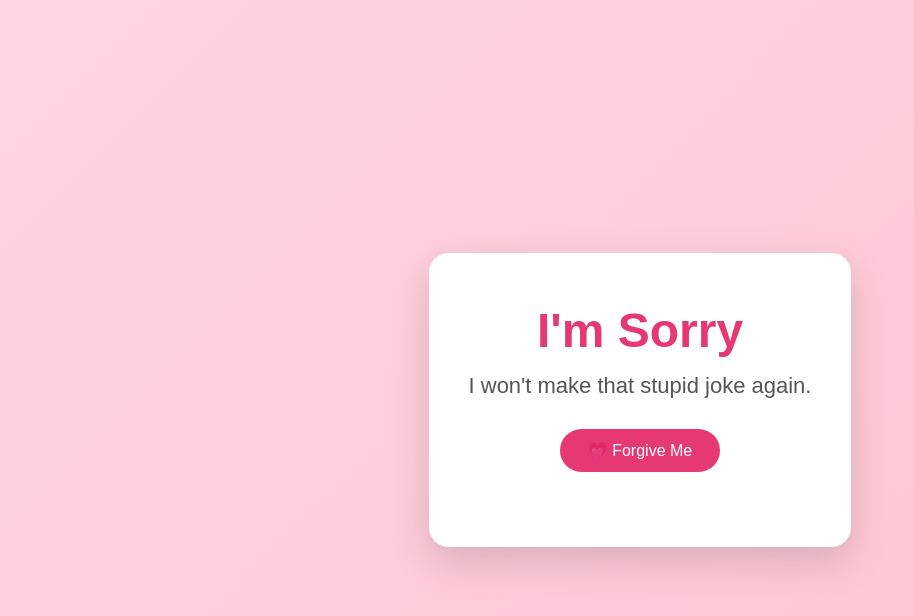
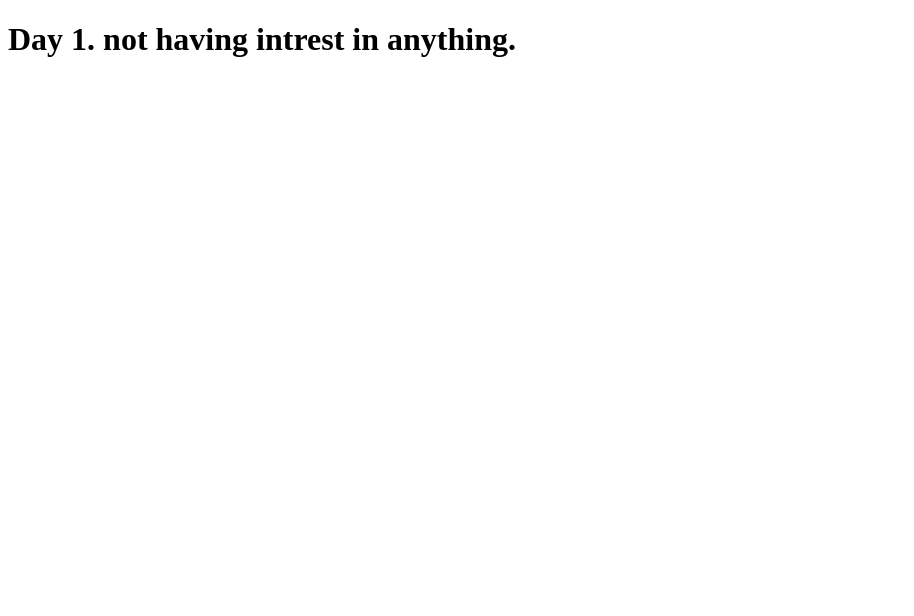
Before and after one commit to krishmaan027/lsn-apology-site, a plain HTML site: page index.html in a window 1280 px wide. Shown: the whole page, without its empty margins (0-914 px from the left). Drawn offline with Linux system fonts and the light colour scheme.

Commit message:
Update index.html

```diff
--- a/index.html
+++ b/index.html
@@ -3,128 +3,10 @@
 <head>
 <meta charset="UTF-8">
 <meta name="viewport" content="width=device-width, initial-scale=1.0">
-<title>Sorry </title>
-
-<style>
-*{
-    margin:0;
-    padding:0;
-    box-sizing:border-box;
-    font-family:Arial, sans-serif;
-}
-
-body{
-    height:100vh;
-    display:flex;
-    justify-content:center;
-    align-items:center;
-    background:linear-gradient(135deg,#ffd6e0,#ffc2d1);
-    overflow:hidden;
-}
-
-.card{
-    background:#fff;
-    padding:50px 40px;
-    border-radius:20px;
-    text-align:center;
-    box-shadow:0 15px 40px rgba(0,0,0,.15);
-    animation:fade 1s ease;
-}
-
-h1{
-    font-size:48px;
-    color:#e63973;
-    margin-bottom:15px;
-}
-
-h2{
-    font-size:22px;
-    color:#555;
-    font-weight:normal;
-    margin-bottom:30px;
-}
-
-button{
-    padding:12px 28px;
-    border:none;
-    border-radius:30px;
-    background:#e63973;
-    color:white;
-    font-size:16px;
-    cursor:pointer;
-    transition:.3s;
-}
-
-button:hover{
-    transform:scale(1.08);
-}
-
-#text{
-    margin-top:25px;
-    font-size:22px;
-    color:#e63973;
-    font-weight:bold;
-}
-
-.heart{
-    position:absolute;
-    color:#ff4d88;
-    animation:float 5s linear infinite;
-}
-
-@keyframes float{
-    from{
-        transform:translateY(100vh);
-        opacity:1;
-    }
-    to{
-        transform:translateY(-10vh);
-        opacity:0;
-    }
-}
-
-@keyframes fade{
-    from{
-        opacity:0;
-        transform:translateY(30px);
-    }
-    to{
-        opacity:1;
-        transform:translateY(0);
-    }
-}
-</style>
-</head>
-
+<title>L S N </title>
 <body>
-
-<div class="card">
-    <h1>I'm Sorry </h1>
-    <h2>I won't make that stupid joke again.</h2>
-
-    <button onclick="forgive()">💗 Forgive Me</button>
-
-    <div id="text"></div>
-</div>
-
-<script>
-function forgive(){
-
-    document.getElementById("text").innerHTML="Thank You ❤️";
-
-    for(let i=0;i<30;i++){
-        let heart=document.createElement("div");
-        heart.className="heart";
-        heart.innerHTML="❤️";
-        heart.style.left=Math.random()*100+"vw";
-        heart.style.fontSize=(15+Math.random()*25)+"px";
-        heart.style.animationDuration=(3+Math.random()*3)+"s";
-        document.body.appendChild(heart);
-
-        setTimeout(()=>heart.remove(),6000);
-    }
-}
-</script>
-
+    <h1>
+        Day 1. not having intrest in anything.
+    </h1>
 </body>
 </html>
```
